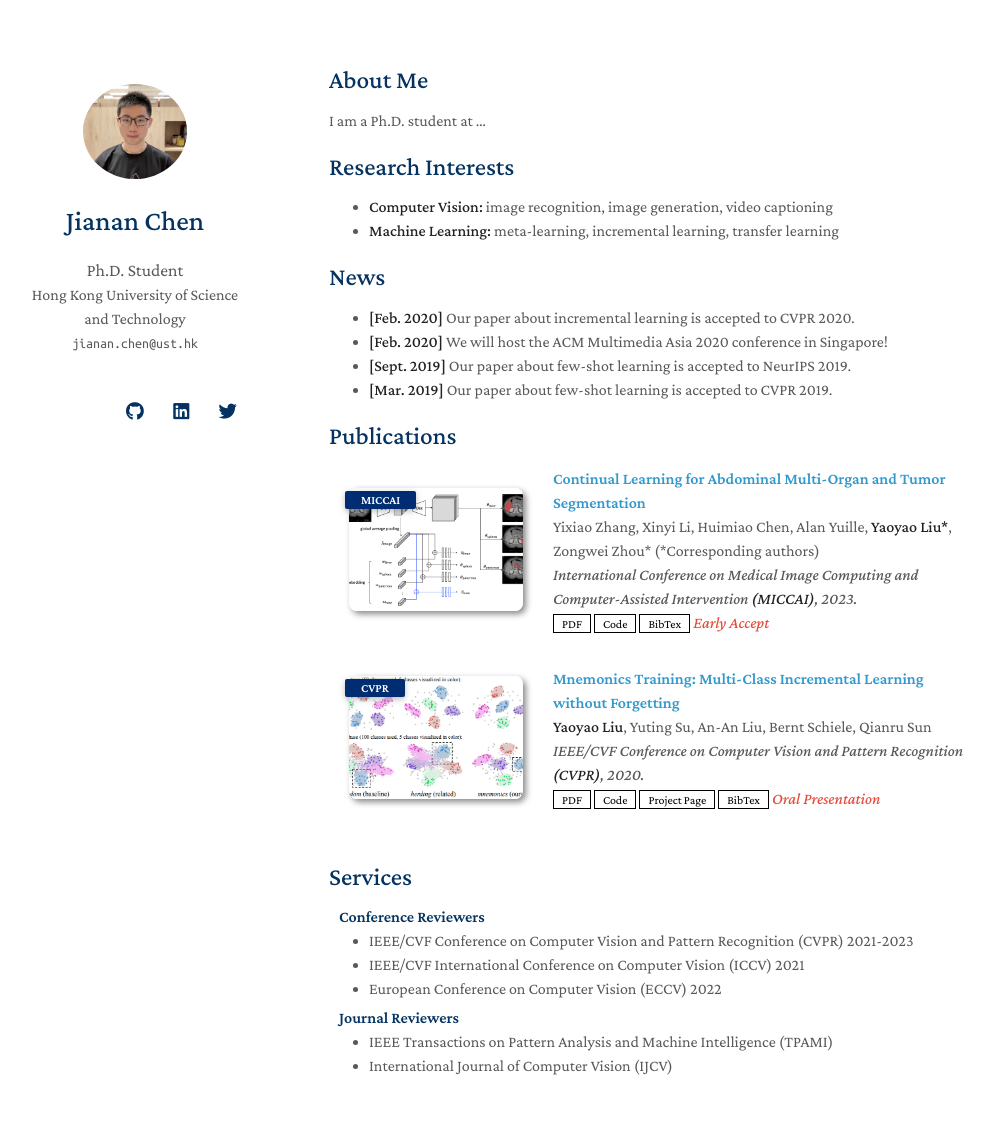
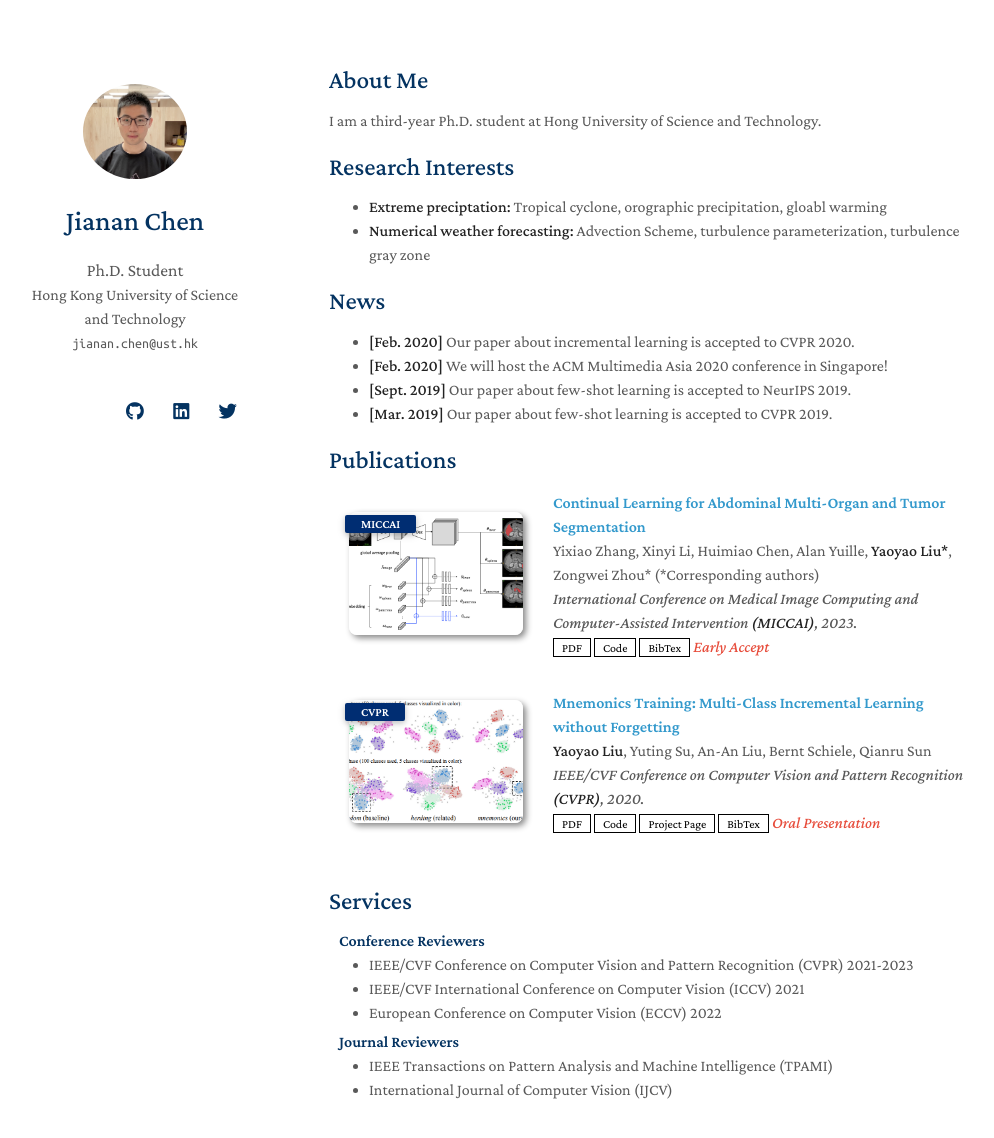
Before and after one commit to JiananChenUST/jiananchenust.github.io, a Jekyll site: the page built from index.md, in a window 1280 px wide and 1196 px high. Shown: the top 1138 px of the window, without its empty margins (141-1135 px from the left). Built offline with Jekyll 4.4.1, drawn with Linux system fonts in a browser that asks for light colours; nearby versions of some CDN libraries; a style sheet for code colours, icons or effects is not loaded; our own code applies the rules of GitHub Pages for plain Markdown files.

Commit message:
Update index.md

```diff
--- a/index.md
+++ b/index.md
@@ -4,12 +4,13 @@ layout: homepage
 
 ## About Me
 
-I am a Ph.D. student at ...
+I am a third-year Ph.D. student at Hong University of Science and Technology.
 
 ## Research Interests
 
-- **Computer Vision:** image recognition, image generation, video captioning
-- **Machine Learning:** meta-learning, incremental learning, transfer learning
+- **Extreme preciptation:** Tropical cyclone, orographic precipitation, gloabl warming
+- **Numerical weather forecasting:** Advection Scheme, turbulence parameterization, turbulence gray zone
+
 
 ## News
 
```
